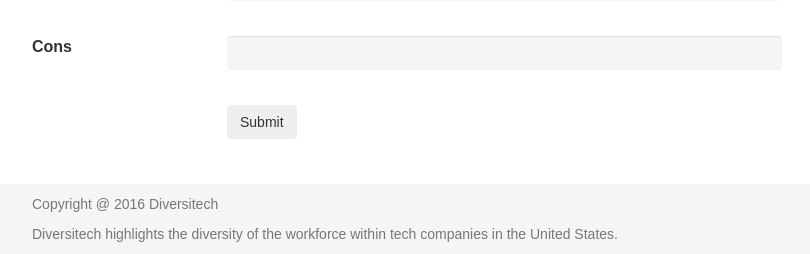
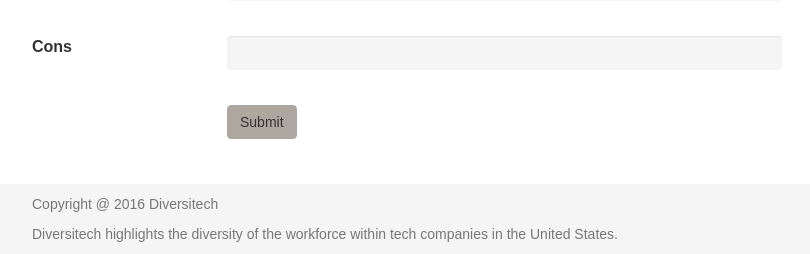
Before and after one commit to marishashodge/Project_Diversitech, a Flask app: template templates/review.html in a window 1280 px wide. Shown: the part 1169-1423 px from the top of the page, without its empty margins (38-848 px from the left). Run offline with Flask 2, Linux system fonts and the light colour scheme; the template is opened without the code that fills it, so the values that code supplies are empty; some libraries are stand-ins or nearby versions; some web fonts are replaced.

Commit message:
fixed button

```diff
--- a/static/css/style.css
+++ b/static/css/style.css
@@ -273,16 +273,17 @@ h5 {
 
 #rad1, #rad2, #rad3{
   background-color: #aea79f;
-  /*margin-left: 3px;*/
-  /*margin-right: 3px;*/
-  border-color: #000;
+  border-color: #aea79f;
 }
 
 #overall-b-button, #tech-b-button {
   background-color: #aea79f;
-  /*margin-left: 1px;*/
-  /*margin-right: 3px;*/
-  border-color: #000;
+  border-color: #aea79f;
+}
+
+#review-button {
+  background-color: #aea79f;
+  border-color: #aea79f;
 }
 
 
--- a/templates/review.html
+++ b/templates/review.html
@@ -177,7 +177,7 @@
   <br>
   <div class="form-group row">
     <div class="col-sm-offset-2 col-sm-10">
-      <button type="submit" class="btn btn-secondary">Submit</button>
+      <button type="submit" id="review-button" class="btn btn-secondary">Submit</button>
     </div>
   </div>
 </form>
```
